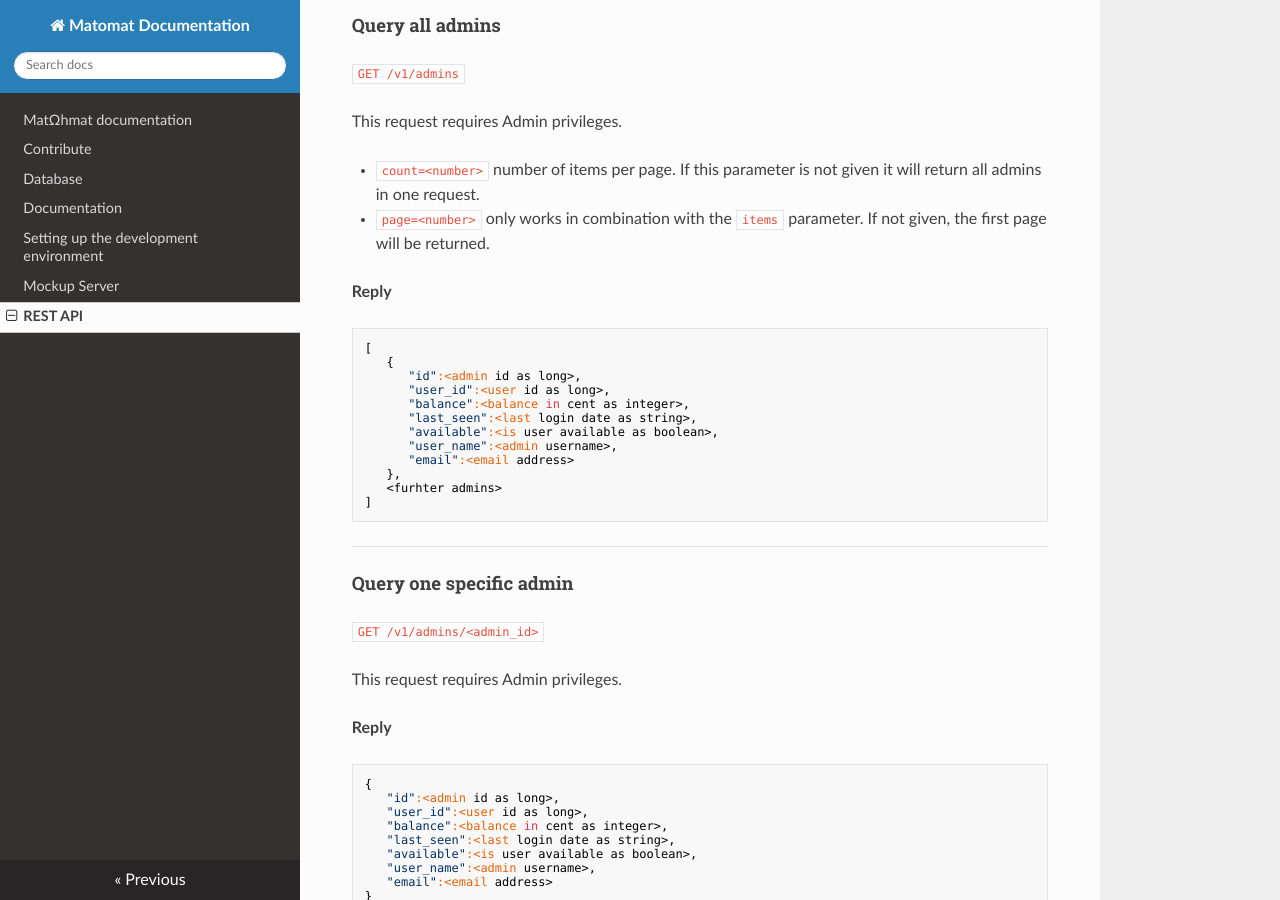
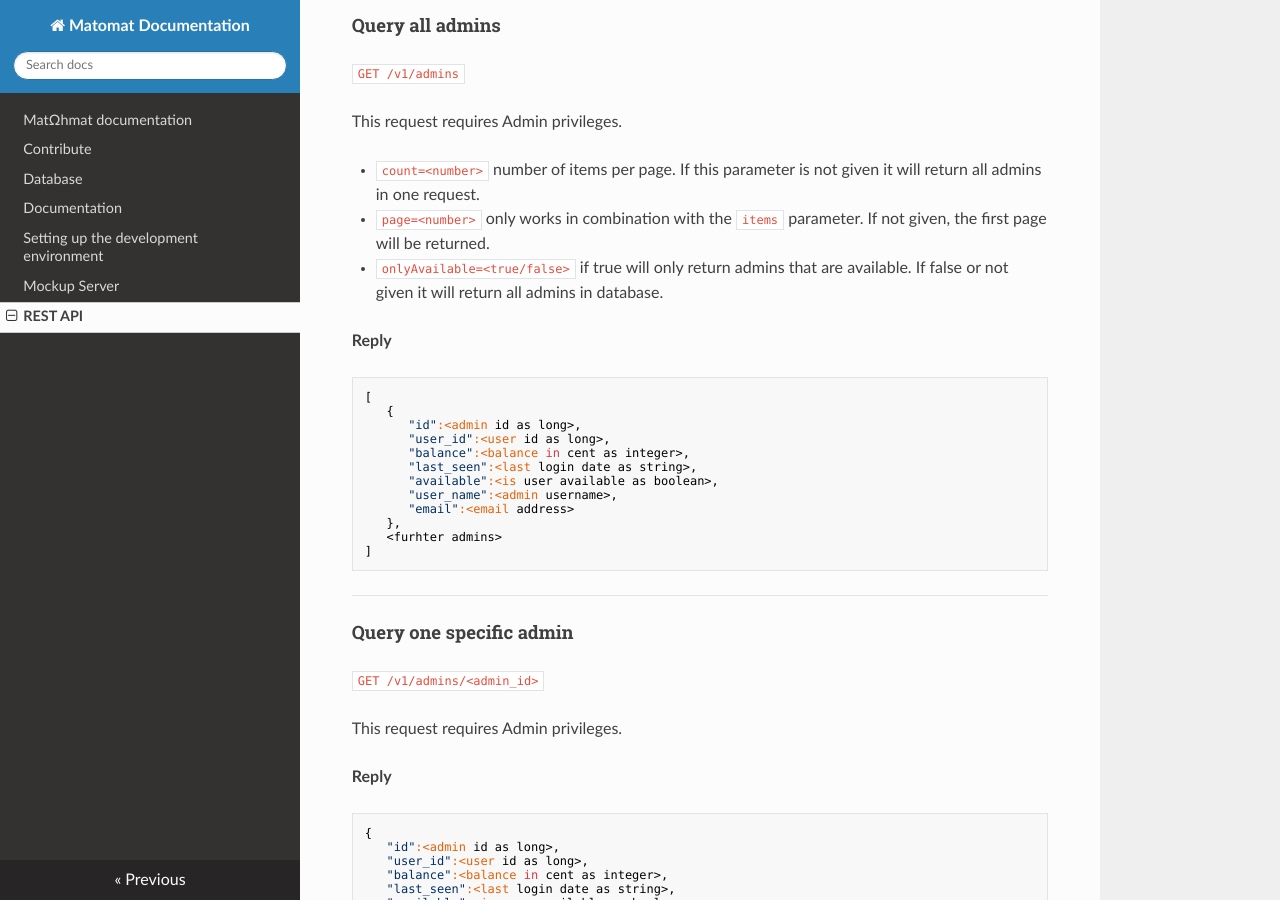
Before and after one commit to FSIN-ohm/Matomat-Documentation, an MkDocs documentation site: the page built from docs/rest_api.md, in a window 1280 px wide and 900 px high, scrolled down 426 px. Built offline with MkDocs 1.6.1, drawn with Linux system fonts in a browser that asks for light colours; nearby versions of some CDN libraries; some of the changed text lies outside the part shown.

Commit message:
add available to users and admins

```diff
--- a/docs/rest_api.md
+++ b/docs/rest_api.md
@@ -20,6 +20,7 @@
 
 - `count=<number>` number of items per page. If this parameter is not given it will return all admins in one request.
 - `page=<number>` only works in combination with the `items` parameter. If not given, the first page will be returned.
+- `onlyAvailable=<true/false>` if true will only return admins that are available. If false or not given it will return all admins in database.
 
 
 __Reply__
@@ -134,6 +135,7 @@
 
 - `count=<number>` number of items per page. If this parameter is not given it will return all users in one request.
 - `page=<number>` only works in combination with the `items` parameter. If not given, the first page will be returned.
+- `onlyAvailable=<true/false>` if true will only return users that are available. If false or not given it will return all users in database.
 
 __Reply__
 
```
